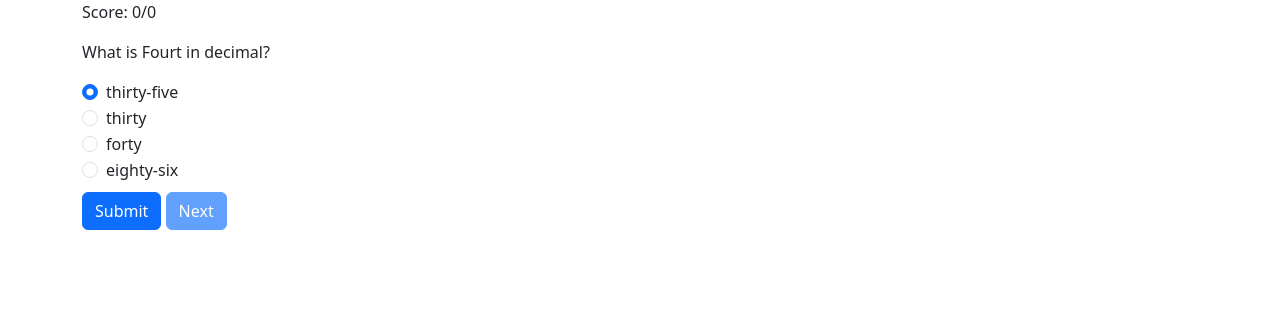
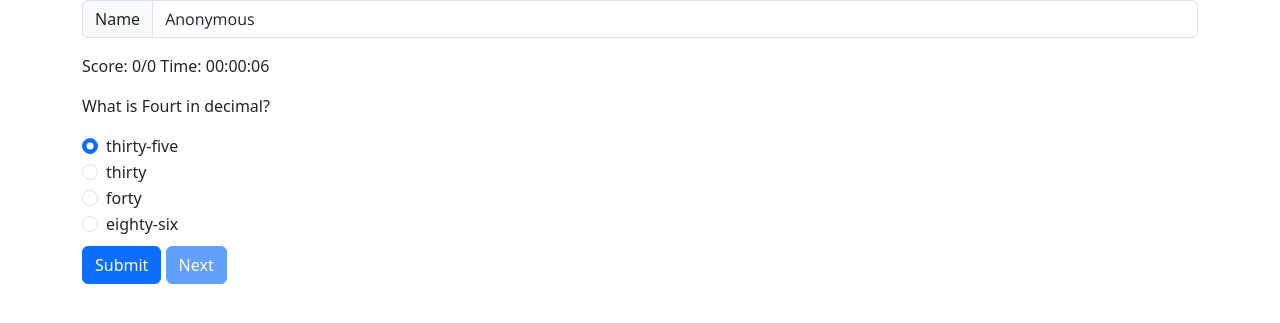
Before and after one commit to aorliche/hunimal-quiz, a PHP site: page / in a window 1280 px wide. Shown: the part 72-395 px from the top of the page. Run offline with PHP 8.4, Linux system fonts and the light colour scheme.

Commit message:
Got timer names and mysql db, still need to make scoreboard

```diff
--- a/index.php
+++ b/index.php
@@ -14,7 +14,11 @@
 				<li class='nav-item'><a href='#' id='mult' class='nav-link'>Multiplication</a></li>
 			</ul>
 		</header>
-		<p>Score: <span id='score'>0/0</span></p>
+		 <div id='name-container' class="input-group mb-3">
+			<span class="input-group-text" id="name-label">Name</span>
+			<input type="name" id='name' class="form-control hunimal-font" value='Anonymous'>
+		</div>
+		<p>Score: <span id='score'>0/0</span> Time: <span id='time'>00:00:00</span></p>
 		<p id='question'></p>
 		<div id='choices'>
 			<div class='form-check'>
--- /dev/null
+++ b/password.txt
@@ -0,0 +1 @@
+Same as hunimal passwords
--- a/quiz.js
+++ b/quiz.js
@@ -10,6 +10,8 @@ let choices = [...Array(4).keys()];
 let feedback = 'No feedback';
 let nCorrect = 0;
 let nTried = 0;
+let time = 0;
+let lastStart = 0;
 
 function shuffle(arr) {
 	for (let i=0; i<arr.length; i++) {
@@ -94,6 +96,16 @@ function regenQuestion(typ) {
 	}
 }
 
+function secondsToTime(sec) {
+	let h = Math.floor(sec/3600);
+	let m = Math.floor(sec/60) % 60;
+	let s = sec % 60;
+	h = ("0" + h).slice(-2);
+	m = ("0" + m).slice(-2);
+	s = ("0" + s).slice(-2);
+	return `${h}:${m}:${s}`;
+}
+
 window.addEventListener('load', () => {
 	fetch('decimal.txt').then(resp => resp.text()).then(txt => {
 		decs = txt.split(/\r?\n/)
@@ -151,6 +163,7 @@ window.addEventListener('load', () => {
 		e.preventDefault();
 		$('#submit').disabled = true;
 		$('#next').disabled = false;
+		const oldCorrect = nCorrect;
 		if (type == 'mult') {
 			nTried++;
 			if ($('#text').value.trim() == correct) {
@@ -175,6 +188,13 @@ window.addEventListener('load', () => {
 			}
 		}
 		$('#score').innerText = `${nCorrect}/${nTried}`;
+		// Update scoreboard
+		const name = $('#name').value;
+		const delta = time - lastStart;
+		const corr = nCorrect-oldCorrect;
+		console.log(`updating ${name} ${delta} seconds ${corr} correct`);
+		const uri = `update-quiz.php?name=${encodeURIComponent(name)}&delta=${delta}&corr=${corr}`;
+		fetch(uri);
 	});
 
 	$('#next').addEventListener('click', e => {
@@ -183,5 +203,12 @@ window.addEventListener('load', () => {
 		$('#submit').disabled = false;
 		$('#next').disabled = true;
 		$('#feedback').innerText = '';
+		lastStart = time;
 	});
+
+	setInterval(() => {
+		time += 1;
+		console.log(time);
+		$('#time').innerText = secondsToTime(time);
+	}, 1000);
 });
```
Also changed, not shown: update-quiz.php (added, +29 -0 lines).
